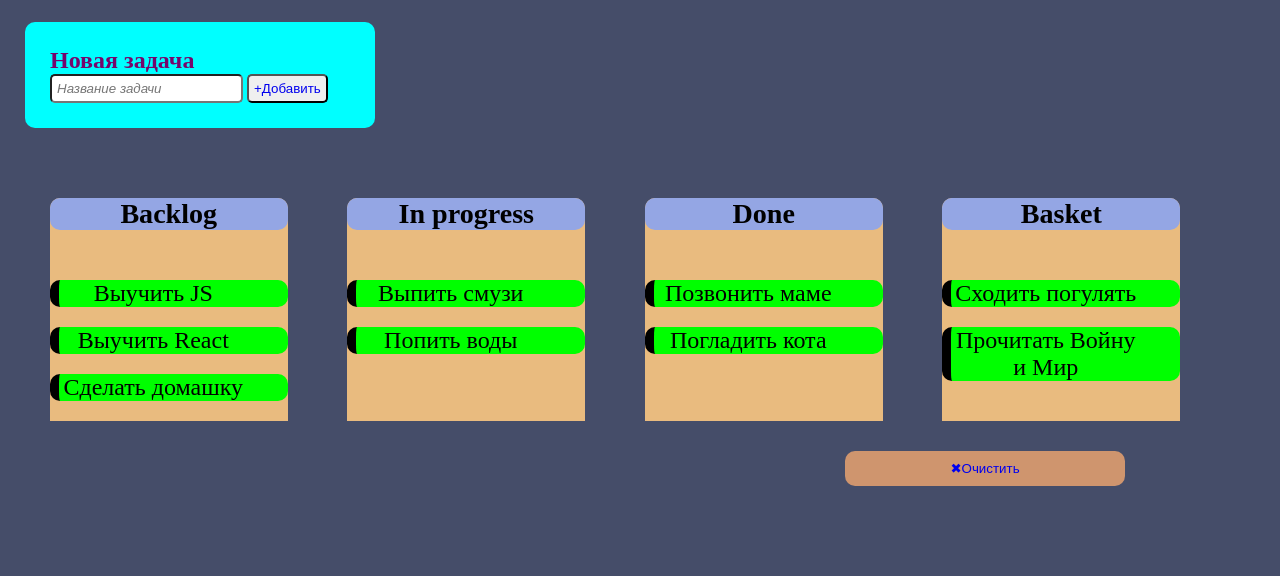
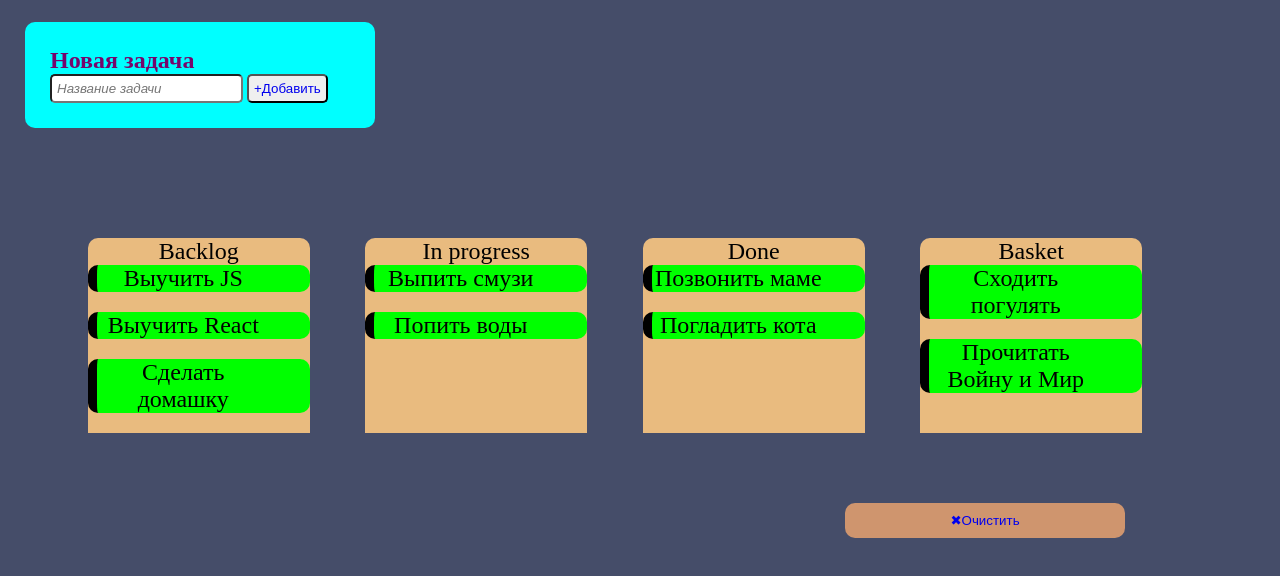
Before and after one commit to yunus-akhmadeev-j/test1, a plain HTML site: page index-red.html in a window 1280 px wide. Shown: the part 152-728 px from the top of the page. Drawn offline with Linux system fonts and the light colour scheme.

Commit message:
Add files via upload

```diff
--- a/index-red.html
+++ b/index-red.html
@@ -39,33 +39,34 @@
         </div>
 
         <section class="tasks">
+            <div class="ttt">
             <div class="task-body">
-                <ul class="task-list"><h3>Backlog</h3>
+                <ul class="task-list">Backlog
                     <li class="task1">Выучить JS</li>
                     <li class="task1">Выучить React</li>
                     <li class="task1">Сделать домашку</li>
                 </ul>
             </div>
             <div class="task-body">
-                <ul class="task-list"><h3>In progress</h3>
+                <ul class="task-list">In progress
                     <li class="task1">Выпить смузи</li>
                     <li class="task1">Попить воды</li>
                 </ul>
             </div>
             <div class="task-body">
-                <ul class="task-list"><h3>Done</h3>
+                <ul class="task-list">Done
                     <li class="task1">Позвонить маме</li>
                     <li class="task1">Погладить кота</li>
                 </ul>
             </div>
             <div class="task-body">
-                <ul class="task-list"><h3>Basket</h3>
+                <ul class="task-list">Basket
                     <li class="task1">Сходить погулять</li>
                     <li class="task1">Прочитать Войну и Мир</li>
 
                 </ul>
             </div>
-
+                   </div>
         </section>
         <div class="clear-button">
             <button class="button-clear">
--- a/static/styles/tasks-field.css
+++ b/static/styles/tasks-field.css
@@ -1,4 +1,4 @@
-.tasks{
+.ttt{
     display: flex;
     justify-content: space-around;
     padding: 40px;
```
Also changed, not shown: src/view/tasks-list-component.js (+13 -6 lines).
